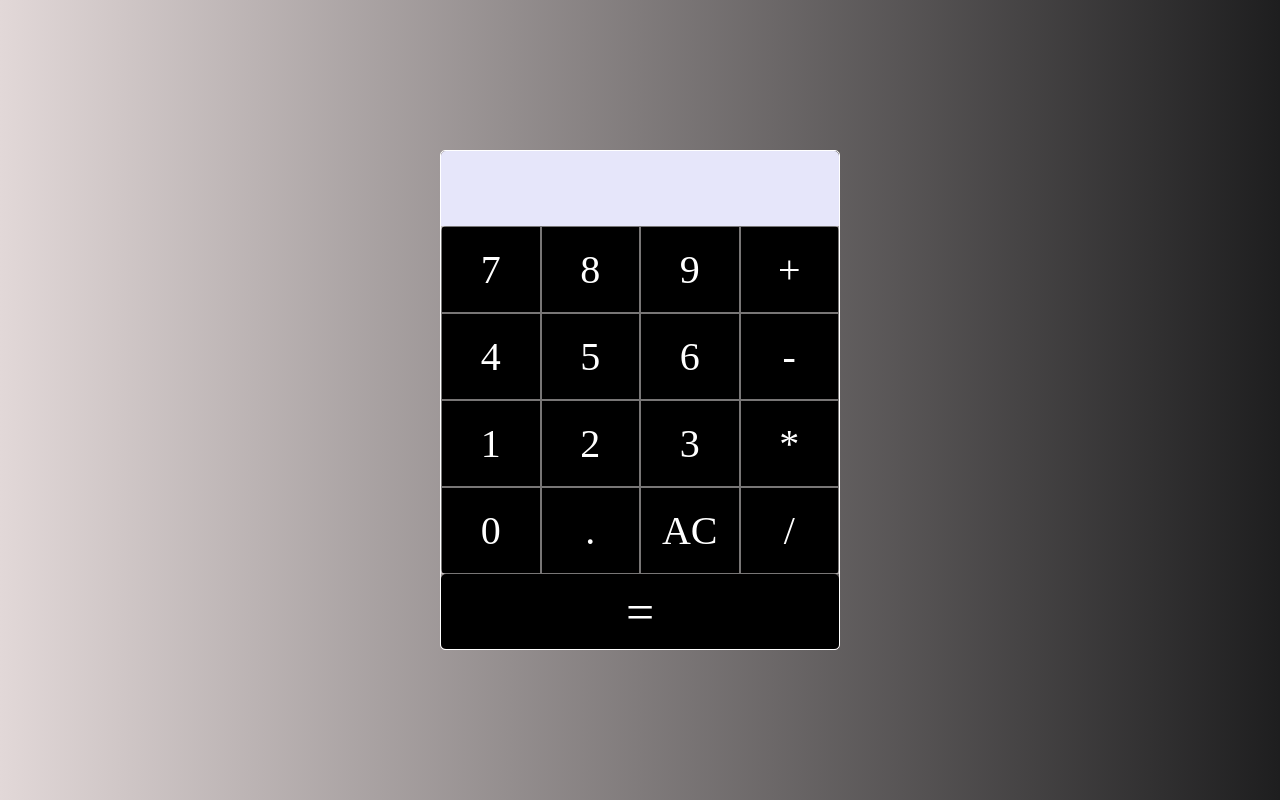
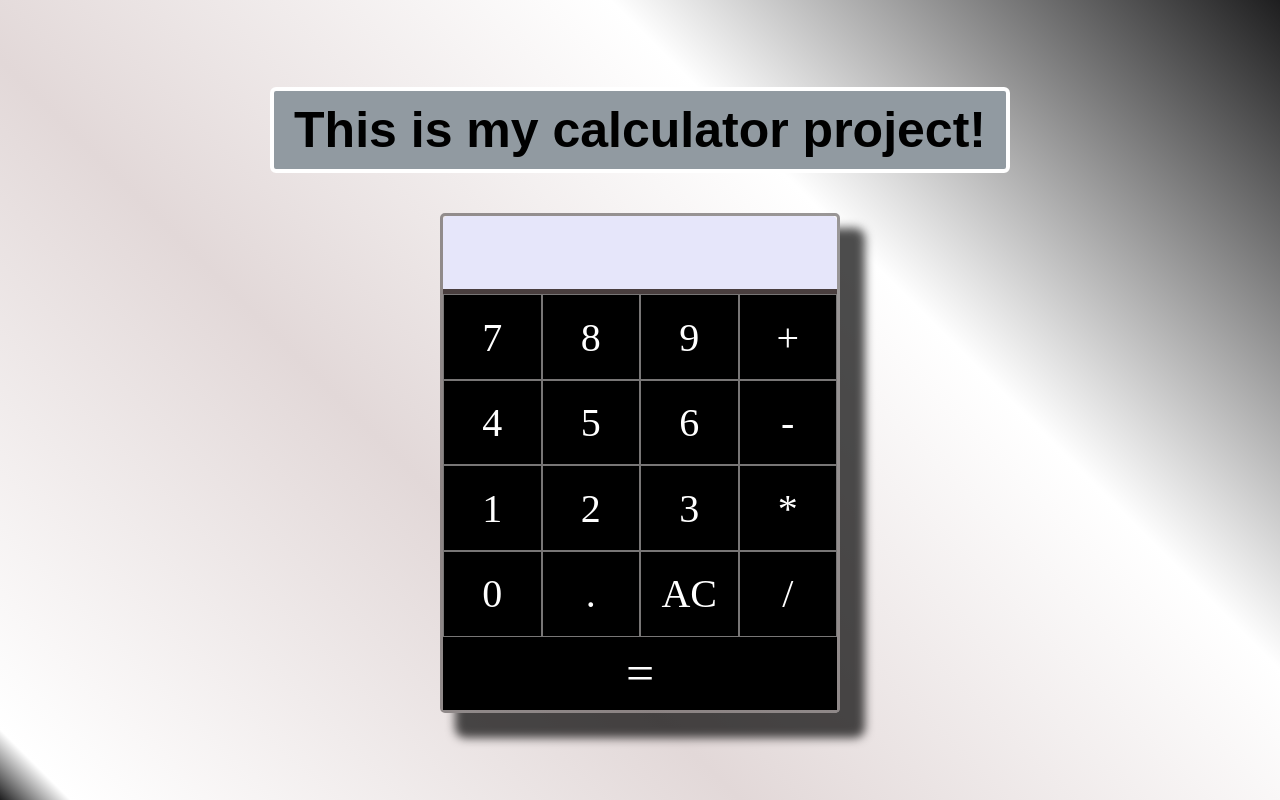
Before and after one commit to tauno01/calculator-project, a plain HTML site: page index.html in a window 1280 px wide. Drawn offline with Linux system fonts and the light colour scheme.

Commit message:
Made some styling changes to make the page look better. I will be styling this more

```diff
--- a/index.html
+++ b/index.html
@@ -9,6 +9,6 @@
     <link href='https://fonts.googleapis.com/css?family=Orbitron' rel='stylesheet' type='text/css'>
 </head>
 <body>
-
+    <h1>This is my calculator project!</h1>
 </body>
 </html>
--- a/styles.css
+++ b/styles.css
@@ -8,18 +8,30 @@ body {
     width: 100vw;
     height: 100vh;
     display: flex;
+    gap: 40px;
+    flex-direction: column;
     justify-content: center;
     align-items: center;
-    background: linear-gradient(90deg, #e2d8d8, #1e1e1f);
+    background: linear-gradient(45deg, #1e1e1f, white 50px, #e2d8d8, white, #1e1e1f);
+}
+
+h1 {
+    font-family: "Marker Felt", fantasy, cursive, sans-serif;
+    font-size: 50px;
+    padding: 10px 20px;
+    border-radius: 6px;
+    border: 4px solid white;
+    background-color: rgb(145, 154, 161);
 }
 
 .calc-container {
-    border: 1px solid white;
+    border: 3px solid rgba(54, 49, 49, 0.5);
     border-radius: 5px;
     width: 400px;
     height: 500px;
     display: flex;
     flex-direction: column;
+    box-shadow: 20px 20px 10px 5px rgba(0, 0, 0, 0.7);
 }
 
 
@@ -30,11 +42,11 @@ body {
     align-items: center;
     flex: 1.5;
     background-color: #E6E6FA;
-    border: 2px 1.5px 0 1.5px solid white;
+    border: 2px 1.5px 0 1.5px solid black;
+    border-bottom: 5px solid rgb(73, 62, 62);
 }
 
 .number-container {
-    border-radius: 5px;
     flex: 7;
     display: grid;
     grid-template-columns: repeat(4, 1fr);
@@ -43,7 +55,6 @@ body {
 }
 
 .equal-container {
-    border-radius: 5px;
     flex: 1.5;
     display: flex;
     justify-content: center;
@@ -51,6 +62,11 @@ body {
     font-size: 50px;
     background-color: black;
     color: white;
+}
+
+.equal-container:hover {
+    color: black;
+    background-color: aliceblue;
 }
 
 .display-one,
@@ -70,6 +86,10 @@ body {
     justify-content: center;
 }
 
+.display-three {
+    justify-content: end;
+}
+
 .div-cell {
     display: flex;
     justify-content: center;
@@ -78,3 +98,10 @@ body {
     color: white;
     border: 0.2px solid rgba(240, 235, 235, 0.5);
 }
+
+.div-cell:hover {
+    font-size: 45px;
+    color: black;
+    background-color: aliceblue;
+    border: 0.5px solid black;
+}
```
